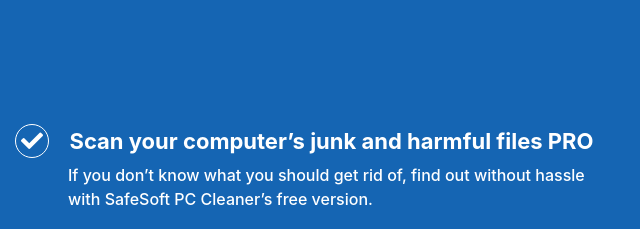
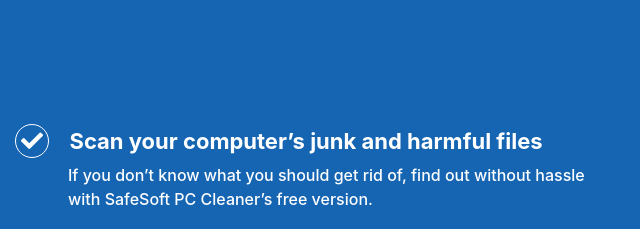
Before and after one commit to xkid1/BlacktailTechnology-PCCleanerLander, a website: page index.html in a window 1280 px wide. Shown: the part 1640-1869 px from the top of the page, 640-1280 px from the left. Drawn offline with Linux system fonts and the light colour scheme.

Commit message:
Remote some content

```diff
--- a/index.html
+++ b/index.html
@@ -62,7 +62,7 @@
                     </div>
                     <div class="col-md-6">
                         <ul class="list-unstyled">
-                            <li><span class="pr-3"><i class="fa fa-check"></i></span> <span class="f_tittle">Scan your computer’s junk and harmful files PRO</span> <br> <p class="f_info">If you don’t know what you should get rid of, find out without hassle with SafeSoft PC Cleaner’s free version.</p></li>
+                            <li><span class="pr-3"><i class="fa fa-check"></i></span> <span class="f_tittle">Scan your computer’s junk and harmful files</span> <br> <p class="f_info">If you don’t know what you should get rid of, find out without hassle with SafeSoft PC Cleaner’s free version.</p></li>
                             <!-- <li><span class="pr-3"><i class="fa fa-check"></i></span> <span class="f_tittle">Have your files PERMANENTLY deleted</span> <br> <p class="f_info">When you activate SafeSoft PC Cleaner, you’re going to be able to permanently delete all of your junk files including your sensitive data that may be obtained by hackers if your system is compromised.</p></li> -->
                             <li><span class="pr-3"><i class="fa fa-check"></i></span> <span class="f_tittle">Faster PC PRO</span> <br> <p class="f_info">You can clean your PC manually but doing so can prove to be a headache. Furthermore, you don’t want to accidentally get rid of important files. SafeSoft PC Cleaner has a file retrieval and automatic cleaning capability.</p></li>
                             <li><span class="pr-3"><i class="fa fa-check"></i></span> <span class="f_tittle">Worry-free maintenance PRO</span> <br> <p class="f_info">Schedule your PC’s scans and cleanups with just 1 click to keep it going like how you want it to.</p></li>
```
